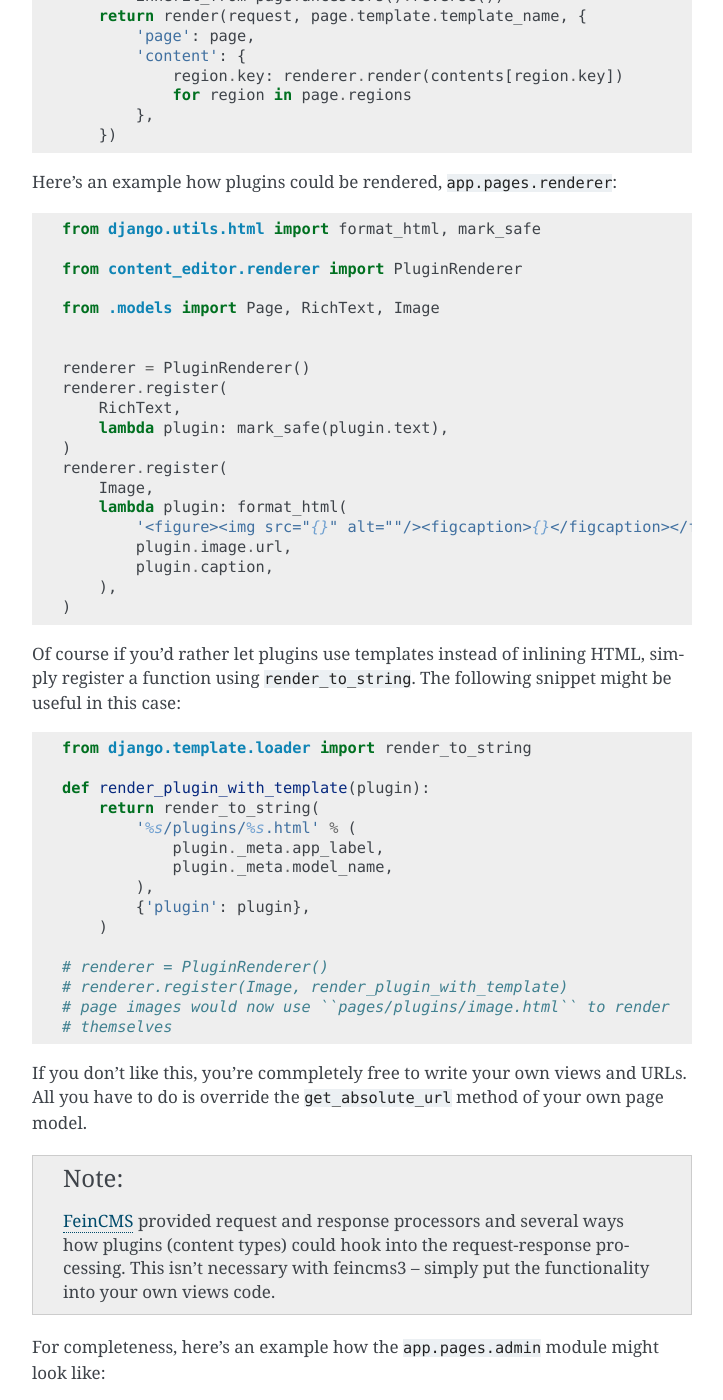
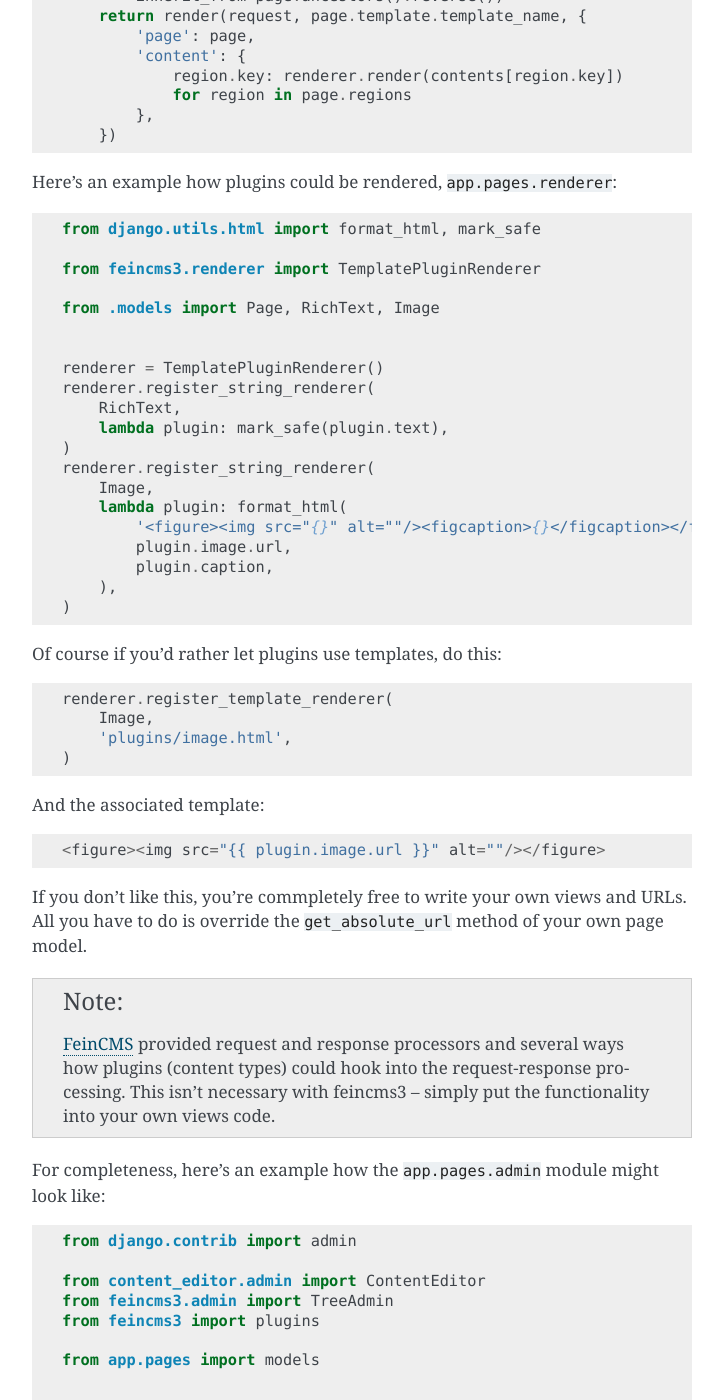
Before and after one commit to feincms/feincms3, a Sphinx documentation site: the page built from docs/index.rst, in a window 1280 px wide and 1400 px high, scrolled down 5968 px. Shown: the whole window, without its empty margins (388-1111 px from the left). Built offline with Sphinx 7.4.7, drawn with Linux system fonts in a browser that asks for light colours.

Commit message:
Use our own TemplatePluginRenderer in the pages app example

```diff
--- a/docs/index.rst
+++ b/docs/index.rst
@@ -278,17 +278,17 @@ Here's an example how plugins could be rendered,
 
     from django.utils.html import format_html, mark_safe
 
-    from content_editor.renderer import PluginRenderer
+    from feincms3.renderer import TemplatePluginRenderer
 
     from .models import Page, RichText, Image
 
 
-    renderer = PluginRenderer()
-    renderer.register(
+    renderer = TemplatePluginRenderer()
+    renderer.register_string_renderer(
         RichText,
         lambda plugin: mark_safe(plugin.text),
     )
-    renderer.register(
+    renderer.register_string_renderer(
         Image,
         lambda plugin: format_html(
             '<figure><img src="{}" alt=""/><figcaption>{}</figcaption></figure>',
@@ -297,25 +297,16 @@ Here's an example how plugins could be rendered,
         ),
     )
 
-Of course if you'd rather let plugins use templates instead of inlining
-HTML, simply register a function using ``render_to_string``. The
-following snippet might be useful in this case::
+Of course if you'd rather let plugins use templates, do this::
 
-    from django.template.loader import render_to_string
+    renderer.register_template_renderer(
+        Image,
+        'plugins/image.html',
+    )
 
-    def render_plugin_with_template(plugin):
-        return render_to_string(
-            '%s/plugins/%s.html' % (
-                plugin._meta.app_label,
-                plugin._meta.model_name,
-            ),
-            {'plugin': plugin},
-        )
+And the associated template::
 
-    # renderer = PluginRenderer()
-    # renderer.register(Image, render_plugin_with_template)
-    # page images would now use ``pages/plugins/image.html`` to render
-    # themselves
+    <figure><img src="{{ plugin.image.url }}" alt=""/></figure>
 
 If you don't like this, you're commpletely free to write your own views
 and URLs. All you have to do is override the ``get_absolute_url`` method
```
